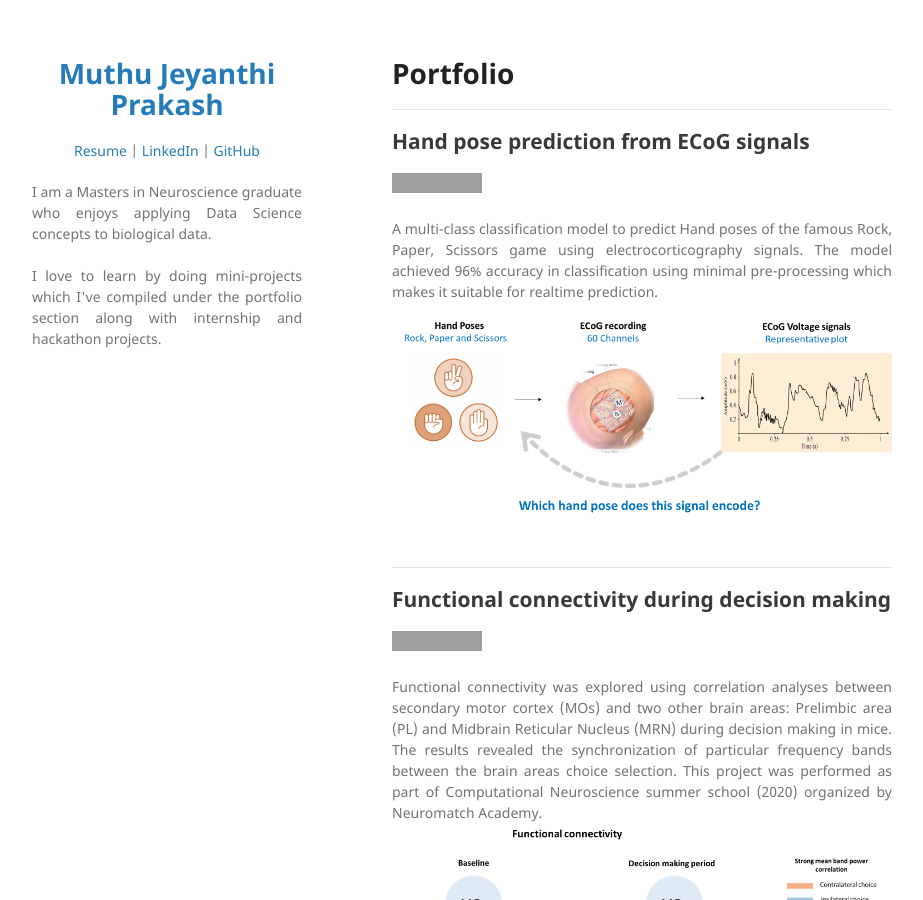
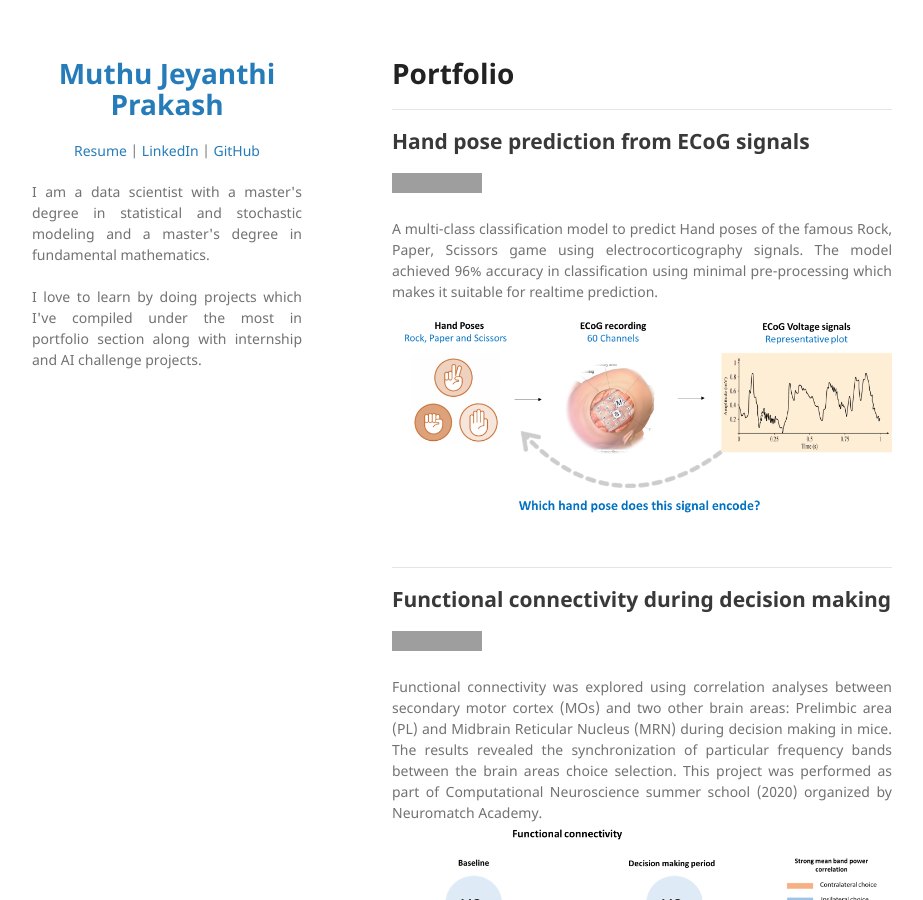
Before and after one commit to Mehdyhkn/Mehdy-HOUNKONNOU.github.io-main, a Jekyll site: the page built from index.md, in a window 1280 px wide and 900 px high. Shown: the whole window, without its empty margins (178-1101 px from the left). Built offline with Jekyll 4.4.1, drawn with Linux system fonts in a browser that asks for light colours; our own code applies the rules of GitHub Pages for plain Markdown files; grey boxes are pictures that could not be loaded.

Commit message:
second commit

```diff
--- a/_config.yml
+++ b/_config.yml
@@ -1,15 +1,17 @@
 title: <p align="center"> Muthu Jeyanthi Prakash </p>
 description:
   <p align="center">
-  <a href="profile/Prakash_resume.pdf">Resume</a> |
+  <a href="profile/Mehdyhkn_Cv.pdf">Resume</a> |
   <a href="https://www.linkedin.com/in/muthu-jeyanthi/">LinkedIn</a> |
-  <a href="https://github.com/Muthu-Jeyanthi">GitHub</a>
+  <a href="https://github.com/Mehdyhkn">GitHub</a>
   </p>
 
   <p align="justify">
-  I am a Masters in Neuroscience graduate who enjoys applying Data Science concepts to biological data.
+  I am a data scientist with a master's degree in statistical and stochastic modeling
+   and a master's degree in fundamental mathematics.
   <br><br>
-  I love to learn by doing mini-projects which I've compiled under the portfolio section along with internship and hackathon projects.
+  I love to learn by doing projects which I've compiled under the most in portfolio section
+  along with internship and AI challenge projects.
   <br><br>
   </p>
 
```
